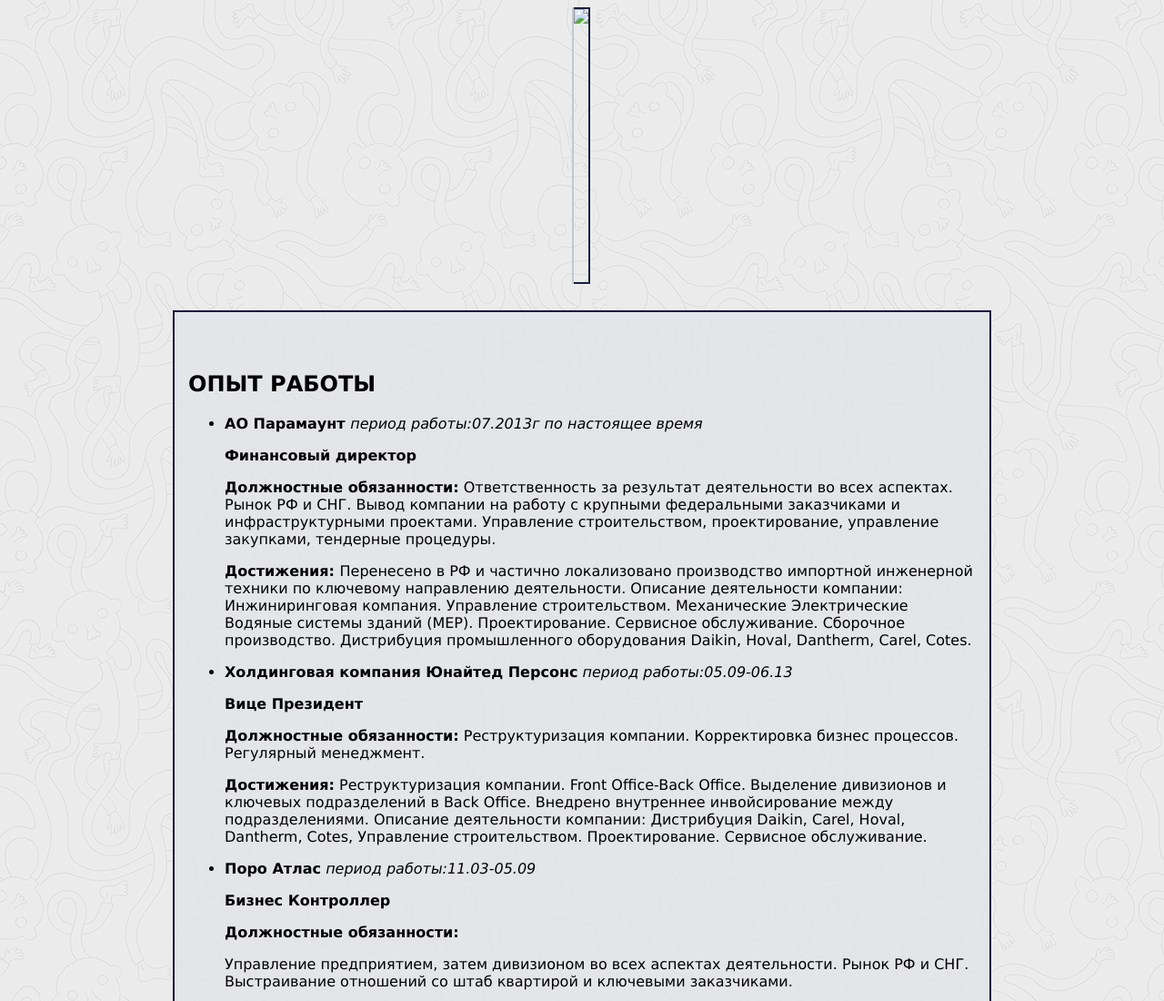
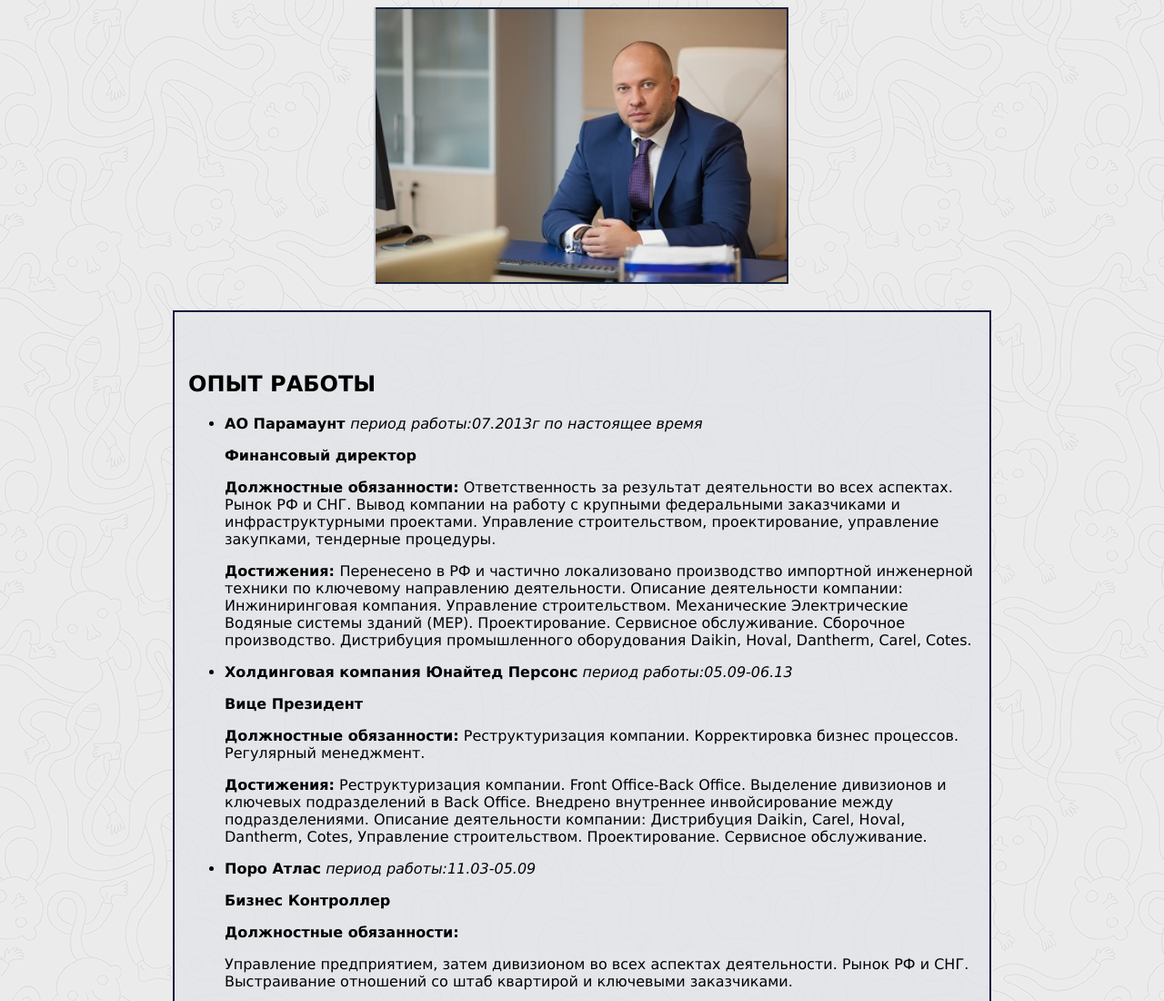
Before and after one commit to AlexMarket2022/Personal-Page, a plain HTML site: page index.html in a window 1280 px wide. Shown: the top 1100 px of the page at 91% size. Drawn offline with Linux system fonts and the light colour scheme; files whose address does not match are found by name.

Commit message:
Update index.html

```diff
--- a/index.html
+++ b/index.html
@@ -10,7 +10,7 @@
 <body>
 <div class="dws-wrapper">
 	<div class="img-box">
-		<div class="img-wrapper"><img src="img/CEO.jpg"></div>
+		<div class="img-wrapper"><img src="CEO.jpg"></div>
 		<ul>
 			<li><a href="https://yandex.ru/maps/-/CCURqMhVpD"><i class="fa fa-map-marker"></i></a></li>
 			<li><a href="#"><i class="fa fa-linkedin"></i></a></li>
```
